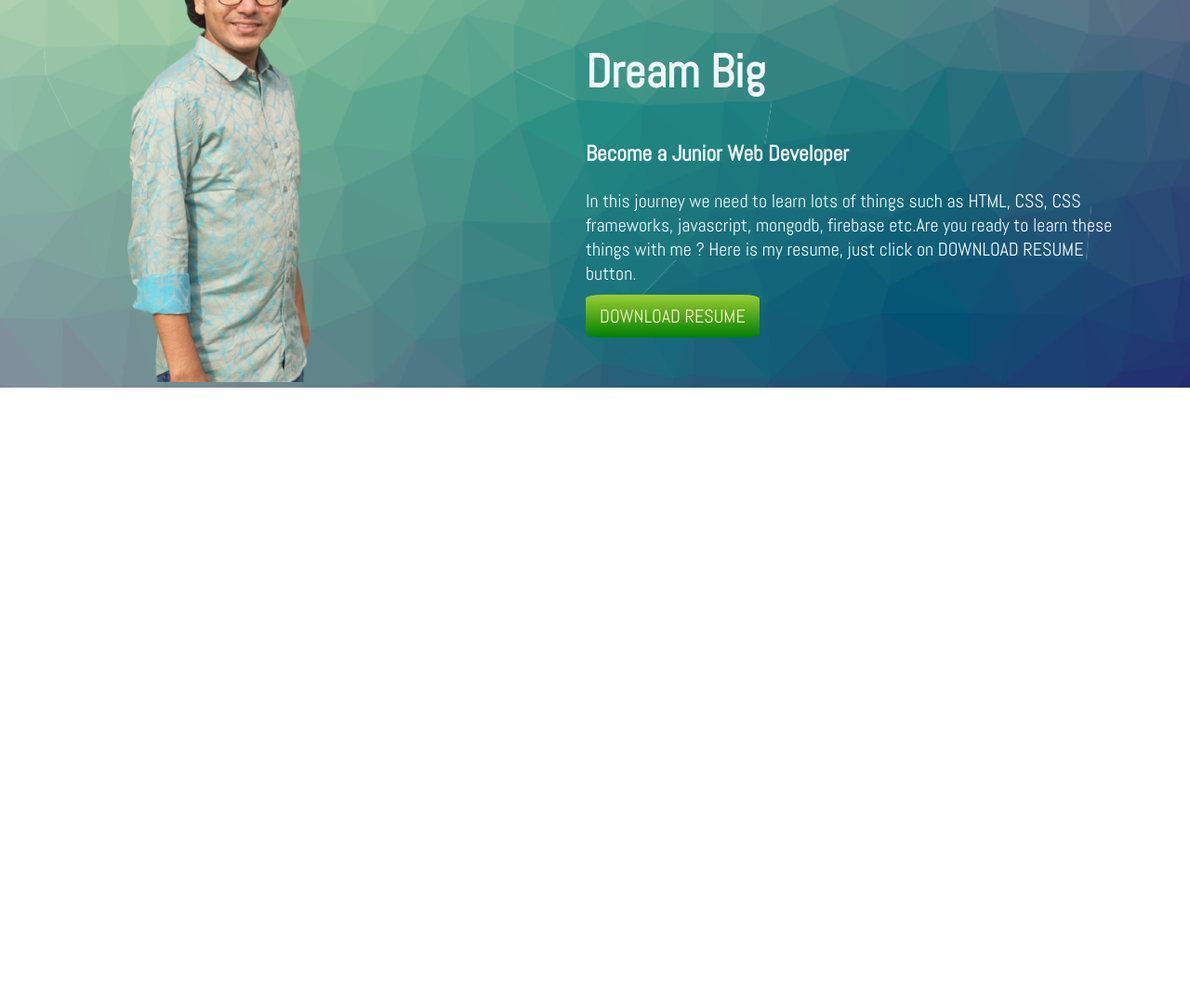
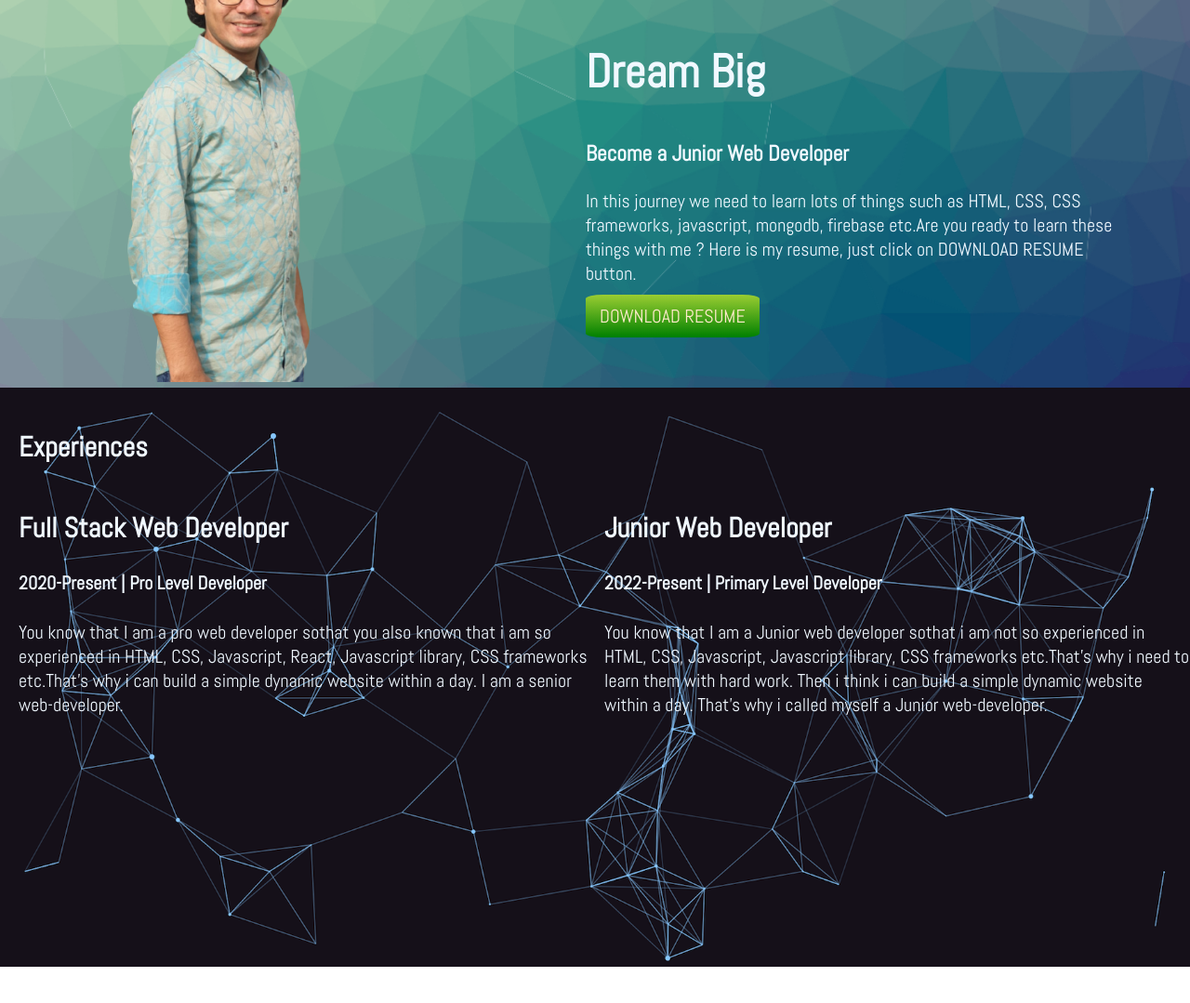
Before and after one commit to ShafinRME/Web-development-Module, a plain HTML site: page Module-4/index.html in a window 1280 px wide. Shown: the part 747-1826 px from the top of the page at 93% size. Before the commit the page ends 1164 px from the top, so only its background shows below. Drawn offline with Linux system fonts and the light colour scheme.

Commit message:
Third section is almost finished

```diff
--- a/Module-4/index.html
+++ b/Module-4/index.html
@@ -42,12 +42,28 @@
         </div>
     </section>
 
-    <section>
-        <div>
-
-        </div>
-        <div>
-
+    <section class="third-section">
+        <h1>Experiences</h1>
+        <div class="third-section1">
+            <div class="t-left">
+                <h1>Full Stack Web Developer</h1>
+                <h4>2020-Present | Pro Level Developer</h4>
+                <p>
+                    You know that I am a pro web developer sothat you also known that i am so experienced in HTML, CSS,
+                    Javascript, React, Javascript library, CSS frameworks etc.That's why i can build a simple dynamic
+                    website within a day. I am a senior web-developer.
+                </p>
+            </div>
+            <div class="t-right">
+                <h1>Junior Web Developer</h1>
+                <h4>2022-Present | Primary Level Developer</h4>
+                <p>
+                    You know that I am a Junior web developer sothat i am not so experienced in HTML, CSS, Javascript,
+                    Javascript library, CSS frameworks etc.That's why i need to learn them with hard work. Then i think
+                    i
+                    can build a simple dynamic website within a day. That's why i called myself a Junior web-developer.
+                </p>
+            </div>
         </div>
     </section>
 </body>
--- a/Module-4/style.css
+++ b/Module-4/style.css
@@ -59,3 +59,22 @@ body{
     margin-top: 200px;
     padding-right: 60px;
 }
+.third-section{
+    background-image: url(bgimages/third_section.png);
+    background-repeat: no-repeat;
+    background-size: 100%;
+    height: 700px;
+    font-size: 20px;
+    padding-left: 20px;
+    padding-top: 20px;
+    color: aliceblue;
+}
+.third-section1{
+    display: flex;
+}
+.t-left{
+    width: 50%;
+}
+.t-right{
+    width: 50%;
+}
```
